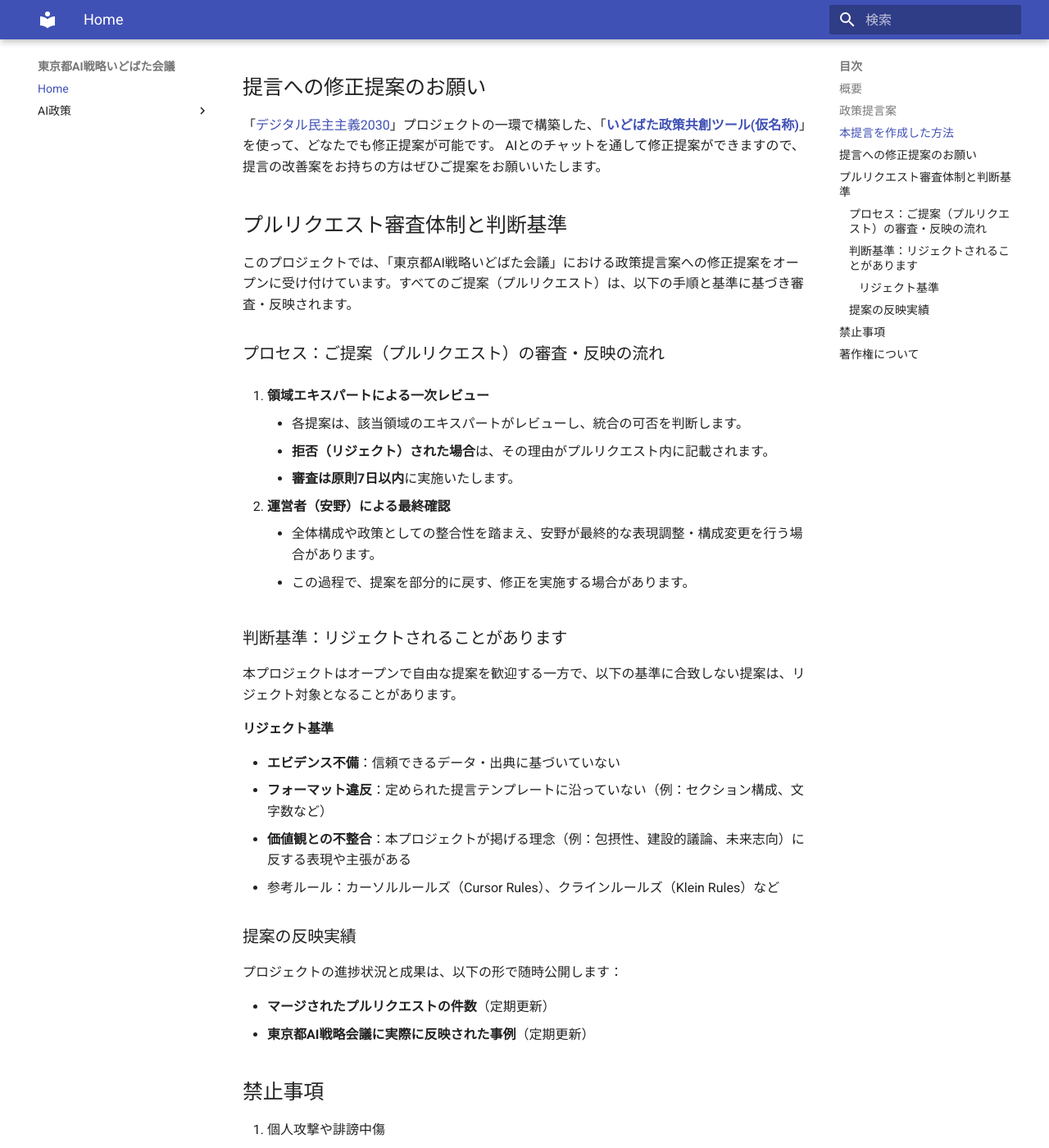
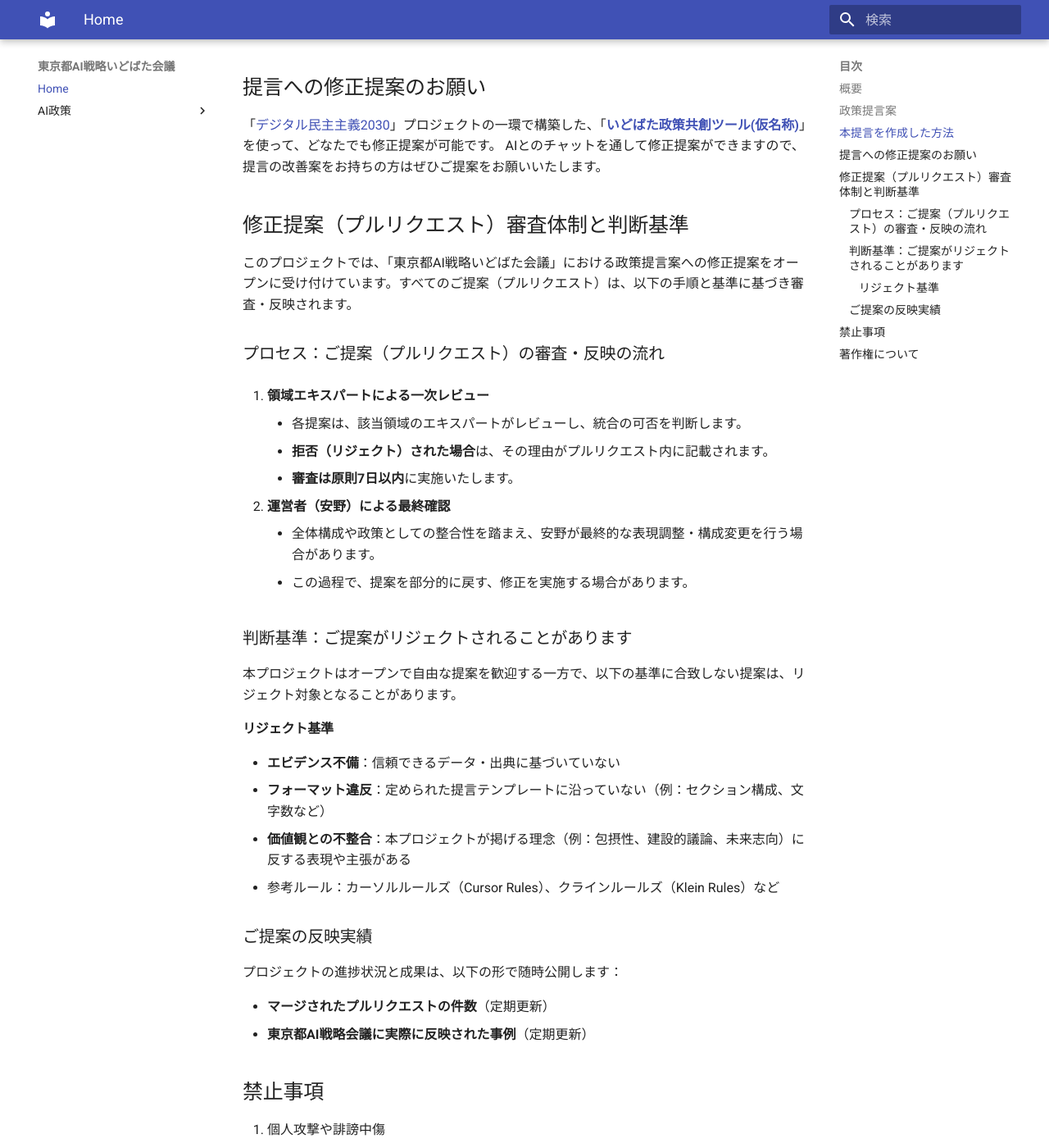
Before and after one commit to takahiroanno2024/2025_ai_idobatakaigi_output, an MkDocs documentation site: the page built from docs/index.md, in a window 1280 px wide and 1400 px high, scrolled down 1394 px. Shown: the whole window at 82% size. Built offline with MkDocs 1.6.1 and Material for MkDocs 9.7.7, drawn with Linux system fonts in a browser that asks for light colours.

Commit message:
Update index.md

```diff
--- a/docs/index.md
+++ b/docs/index.md
@@ -44,7 +44,7 @@
 
 
 
-## プルリクエスト審査体制と判断基準
+## 修正提案（プルリクエスト）審査体制と判断基準
 
 このプロジェクトでは、「東京都AI戦略いどばた会議」における政策提言案への修正提案をオープンに受け付けています。すべてのご提案（プルリクエスト）は、以下の手順と基準に基づき審査・反映されます。
 
@@ -59,7 +59,7 @@
     - 全体構成や政策としての整合性を踏まえ、安野が最終的な表現調整・構成変更を行う場合があります。
     - この過程で、提案を部分的に戻す、修正を実施する場合があります。
 
-### 判断基準：リジェクトされることがあります
+### 判断基準：ご提案がリジェクトされることがあります
 
 本プロジェクトはオープンで自由な提案を歓迎する一方で、以下の基準に合致しない提案は、リジェクト対象となることがあります。
 
@@ -70,7 +70,7 @@
 - **価値観との不整合**：本プロジェクトが掲げる理念（例：包摂性、建設的議論、未来志向）に反する表現や主張がある
   - 参考ルール：カーソルルールズ（Cursor Rules）、クラインルールズ（Klein Rules）など
 
-### 提案の反映実績
+### ご提案の反映実績
 
 プロジェクトの進捗状況と成果は、以下の形で随時公開します：
 
```
